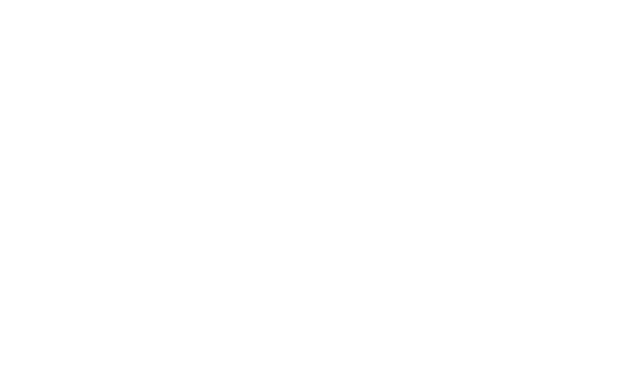
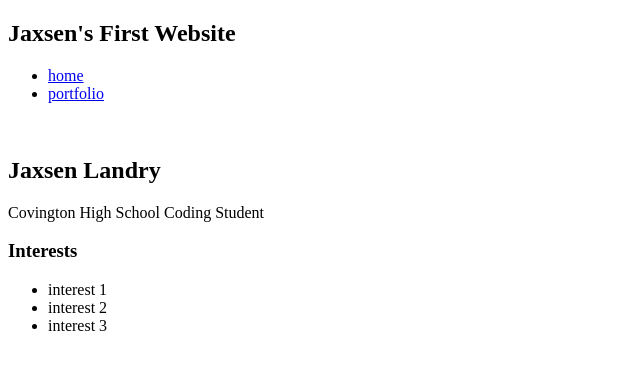
Before and after one commit to JaxsenLandry/JaxsenLandry.github.io, a plain HTML site: page index.html in a window 1280 px wide. Shown: the whole page, without its empty margins (0-640 px from the left). Drawn offline with Linux system fonts and the light colour scheme.

Commit message:
Update index.html

```diff
--- a/index.html
+++ b/index.html
@@ -1,13 +1,51 @@
 <!DOCTYPE html>
 <html>
   <head>
-    <title>CHANGE ME</title>
+    <title>Jaxsen's Coding Hub</title>
+    <meta name="viewport" content="width=device-width, initial-scale=1.0">
+    <link rel="stylesheet" href="style.css">
   </head>
 
-  <body>
+  <body id="all-contents">
+
     <!-- All content goes here -->
-    <div id="all-contents">
+    <div>
+      <nav>
+        <h1>Jaxsen's First Website</h1>
+        <ul>
+          <li class="nav-li">
+            <a href="index.html"> home </a>
+          </li>
+          <li class="nav-li">
+            <a href="portfolio.html"> portfolio </a>
+          </li>
+        </ul>
+      </nav>
 
+      <main>
+        <!-- Sidebar section -->
+        <div class="sidebar">
+          <img class="sidebar-img" src="" />
+        </div>
+
+        <!-- Content section -->
+        <div class="content">
+          <h2>Jaxsen Landry</h2>
+          <p>Covington High School Coding Student</p>
+
+          <!-- Interests section -->
+          <div id="interests">
+            <h3>Interests</h3>
+            <ul>
+              <li>interest 1</li>
+              <li>interest 2</li>
+              <li>interest 3</li>
+              <!-- more interests here -->
+            </ul>
+          </div>
+
+        </div>
+      </main>
     </div>
   </body>
 </html>
```
